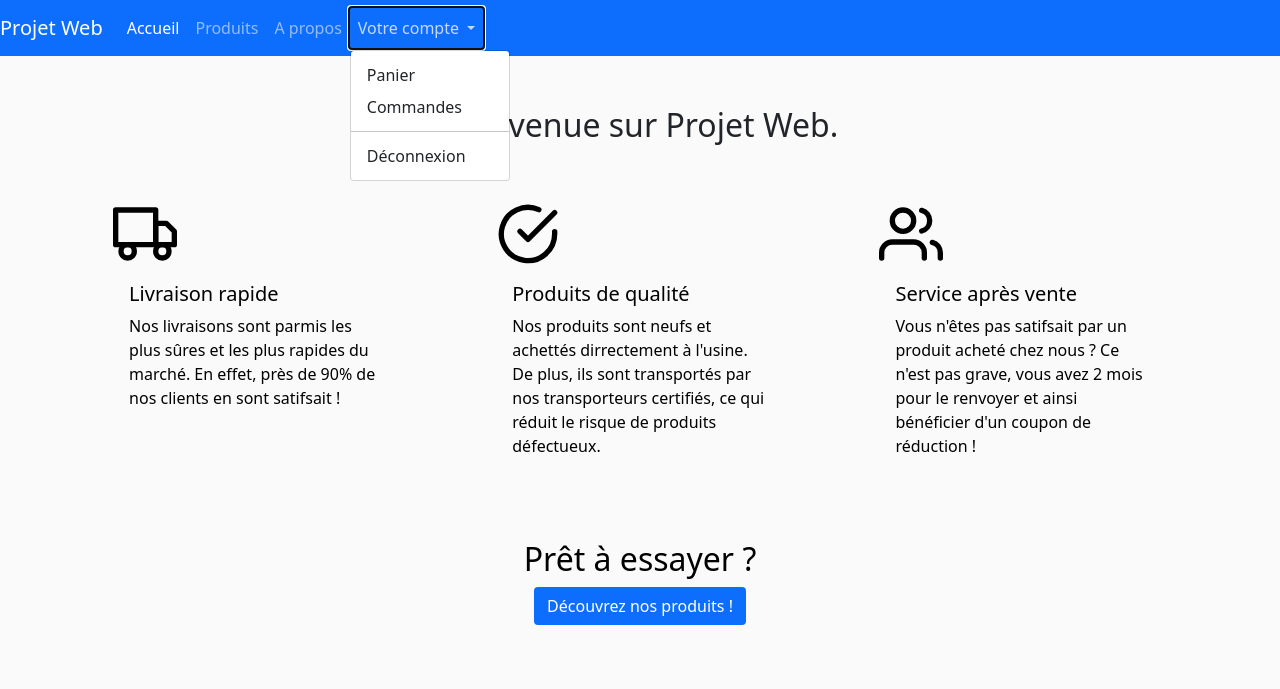
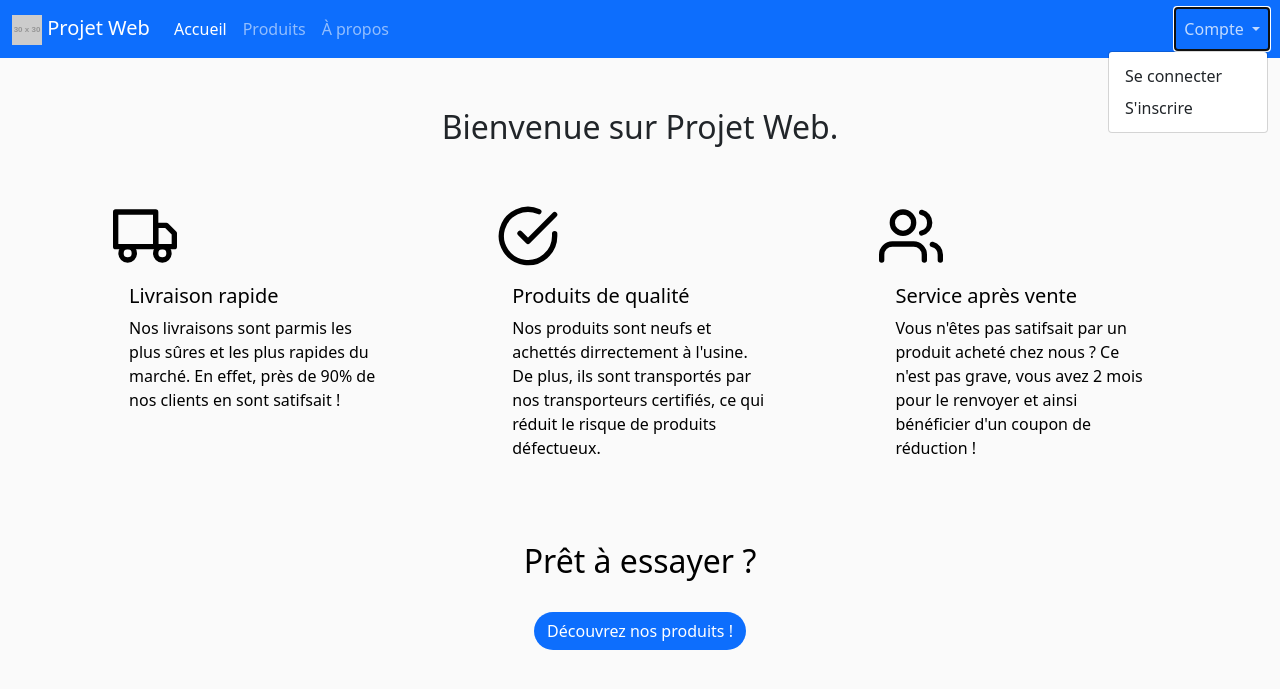
Before and after one commit to 0lbap/check-this-outfit, a PHP site: page / in a window 1280 px wide, after a click on "Compte". Shown: the top 689 px of the page. Run offline with PHP 8.4, Linux system fonts and the light colour scheme; grey boxes labelled with a size stand in for pictures from a placeholder-image service; some libraries are stand-ins or nearby versions.

Commit message:
Updated Navbar element

```diff
--- a/index.php
+++ b/index.php
@@ -9,12 +9,16 @@
 </head>
 <body>
     <nav class="navbar navbar-expand-lg navbar-dark bg-primary">
-        <a class="navbar-brand" href="#">Projet Web</a>
-        <button class="navbar-toggler" type="button" data-toggle="collapse" data-target="#navbarNavDropdown" aria-controls="navbarNavDropdown" aria-expanded="false" aria-label="Toggle navigation">
+        <div class="container-fluid">
+            <a class="navbar-brand" href="#">
+                <img src="https://via.placeholder.com/30x30.png?text=LOGO" alt="LOGO">
+                Projet Web
+            </a>
+            <button class="navbar-toggler" type="button" data-bs-toggle="collapse" data-bs-target="#navbarNavDropdown" aria-controls="navbarNavDropdown" aria-expanded="false" aria-label="Toggle navigation">
                 <span class="navbar-toggler-icon"></span>
             </button>
             <div class="collapse navbar-collapse" id="navbarNavDropdown">
-            <ul class="navbar-nav">
+                <ul class="navbar-nav me-auto">
                     <li class="nav-item">
                         <a class="nav-link active" href="#">Accueil</a>
                     </li>
@@ -22,20 +26,34 @@
                         <a class="nav-link" href="recherche.php">Produits</a>
                     </li>
                     <li class="nav-item">
-                    <a class="nav-link" href="#">A propos</a>
+                        <a class="nav-link" href="#">À propos</a>
                     </li>
+                </ul>
+                <ul class="navbar-nav ms-auto">
+                    <!-- MENU DÉROULANT QUAND CONNECTÉ
                     <li class="nav-item dropdown">
                         <a class="nav-link dropdown-toggle" href="#" id="navbarDropdown" role="button" data-bs-toggle="dropdown" aria-expanded="false">
-                        Votre compte
+                            Bonjour, (Nom du client)
                         </a>
-                    <ul class="dropdown-menu" aria-labelledby="navbarDropdown">
-                        <li><a class="dropdown-item" href="#">Panier</a></li>
-                        <li><a class="dropdown-item" href="#">Commandes</a></li>
+                        <ul class="dropdown-menu dropdown-menu-end" aria-labelledby="navbarDropdown">
+                            <li><a class="dropdown-item" href="panier.php">Mon panier</a></li>
+                            <li><a class="dropdown-item" href="commandes.php">Mes commandes</a></li>
                             <li><hr class="dropdown-divider"></li>
                             <li><a class="dropdown-item" href="deconnexion.php">Déconnexion</a></li>
                         </ul>
                     </li>
+                    -->
+                    <li class="nav-item dropdown">
+                        <a class="nav-link dropdown-toggle" href="#" id="navbarDropdown" role="button" data-bs-toggle="dropdown" aria-expanded="false">
+                            Compte
+                        </a>
+                        <ul class="dropdown-menu dropdown-menu-end" aria-labelledby="navbarDropdown">
+                            <li><a class="dropdown-item" href="connexion.php">Se connecter</a></li>
+                            <li><a class="dropdown-item" href="inscription.php">S'inscrire</a></li>
                         </ul>
+                    </li>
+                </ul>
+            </div>
         </div>
     </nav>
     <main>
@@ -68,7 +86,8 @@
         <div class="row">
             <div class="text-center">
                 <h2 id="discoverh">Prêt à essayer ?</h2>
-                <a href="recherche.php" class="btn btn-primary" id="discoverbtn">Découvrez nos produits !</a>
+                <br>
+                <a href="recherche.php" class="btn btn-primary rounded-pill" id="discoverbtn">Découvrez nos produits !</a>
             </div>
         </div>
     </main>
```
Also changed, not shown: recherche.php (+27 -9 lines). Lines whose indentation alone changed are shown as unchanged.
